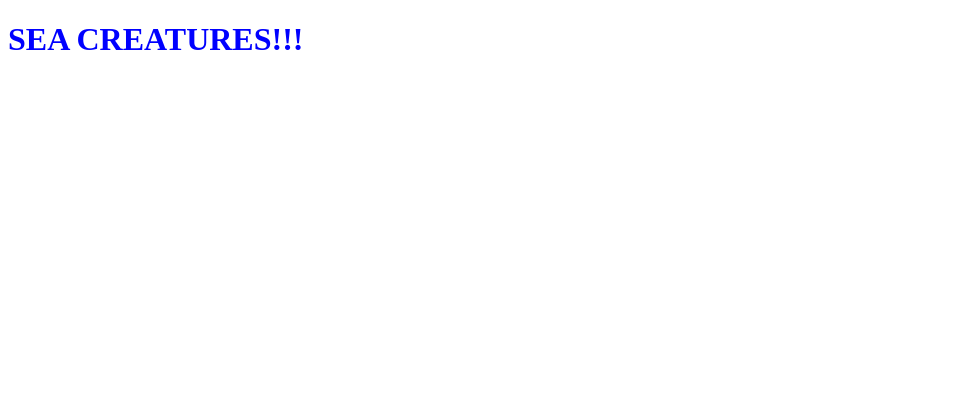
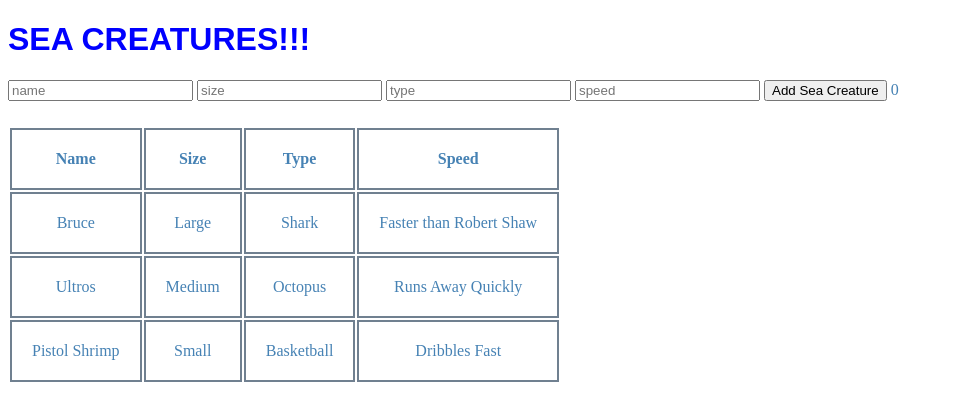
Before and after one commit to superginrai/sea-creatures, a plain HTML site: page index.html in a window 1280 px wide. Shown: the whole page, without its empty margins (0-954 px from the left). Drawn offline with Linux system fonts and the light colour scheme.

Commit message:
pretty far along

```diff
--- a/index.html
+++ b/index.html
@@ -7,9 +7,45 @@
     <link rel="stylesheet" href="style.css"/>
     <script src="jquery-3.3.1.min.js" charset="utf-8"></script>
     <script src="script.js" charset="UTF-8"></script>
-    <title>Document</title>
+    <title>SEA CREATURES!!</title>
 </head>
 <body>
     <h1>SEA CREATURES!!!</h1>
+    <input type="text" placeholder="name" id='nameIn'>
+    <input type="text" placeholder="size" id='sizeIn'>
+    <input type="text" placeholder="type" id='typeIn'>
+    <input type="text" placeholder="speed" id='speedIn'>
+    <button id="seaButton">Add Sea Creature</button>
+    <span id = "seaOutput">Total Sea Creatures</span>
+    <table id="creatures">
+        <thead>
+            <tr>
+                <th>Name</th>
+                <th>Size</th>
+                <th>Type</th>
+                <th>Speed</th>
+            </tr>
+        </thead>
+        <tbody id="creatureList">
+            <tr>
+                <td>Bruce</td>
+                <td>Large</td>
+                <td>Shark</td>
+                <td>Faster than Robert Shaw</td>
+            </tr>
+            <tr>
+                <td>Ultros</td>
+                <td>Medium</td>
+                <td>Octopus</td>
+                <td>Runs Away Quickly</td>
+            </tr>
+            <tr>
+                <td>Pistol Shrimp</td>
+                <td>Small</td>
+                <td>Basketball</td>
+                <td>Dribbles Fast</td>
+            </tr>
+        </tbody>
+    </table>
 </body>
 </html>
--- a/script.js
+++ b/script.js
@@ -1,7 +1,39 @@
+let clickCount = 0;
+
 $(document).ready(onReady);
 
 console.log('JAVA JIVE');
 
 function onReady() {
     console.log('jQuery is up and running');
+    $('#seaButton').on('click', clickHandler);
+    updateDomCount();
 }
+
+function clickHandler(){
+    console.log('sea button was clicked!!');
+    clickCount++;
+    console.log(clickCount);
+   updateDomCount();
+   addNewCreature();
+}
+
+function updateDomCount() {
+    $('#seaOutput').text(clickCount);
+}
+
+function addNewCreature() {
+    let name = $('#nameIn').val();
+    let size = $('#sizeIn').val();
+    let type = $('#typeIn').val();
+    let speed = $('#speedIn').val();
+
+    $('#creatureList').append(
+    '<tr>' +
+        '<td>'+ name + '</td>' +
+        '<td>' + size + '</td>' +
+        '<td>' + type + '</td>' +
+        '<td>' + speed + '</td>' +
+    '</tr>'
+    )
+}
--- a/style.css
+++ b/style.css
@@ -1,3 +1,26 @@
-h1{
-   color:blue
+h1 {
+    font-family: fantasy;
+    color: blue
 }
+
+body {
+    color: steelblue;
+}
+
+#seaButton {
+    Height: 50 px;
+    Width: 50 px;
+}
+
+td{
+    text-align: center;
+}
+
+td, th {
+    padding: 20px;
+    border: 2px double slategray;
+}
+
+table {
+    padding-top: 25px;
+}
```
Also changed, not shown: 1 other file.
